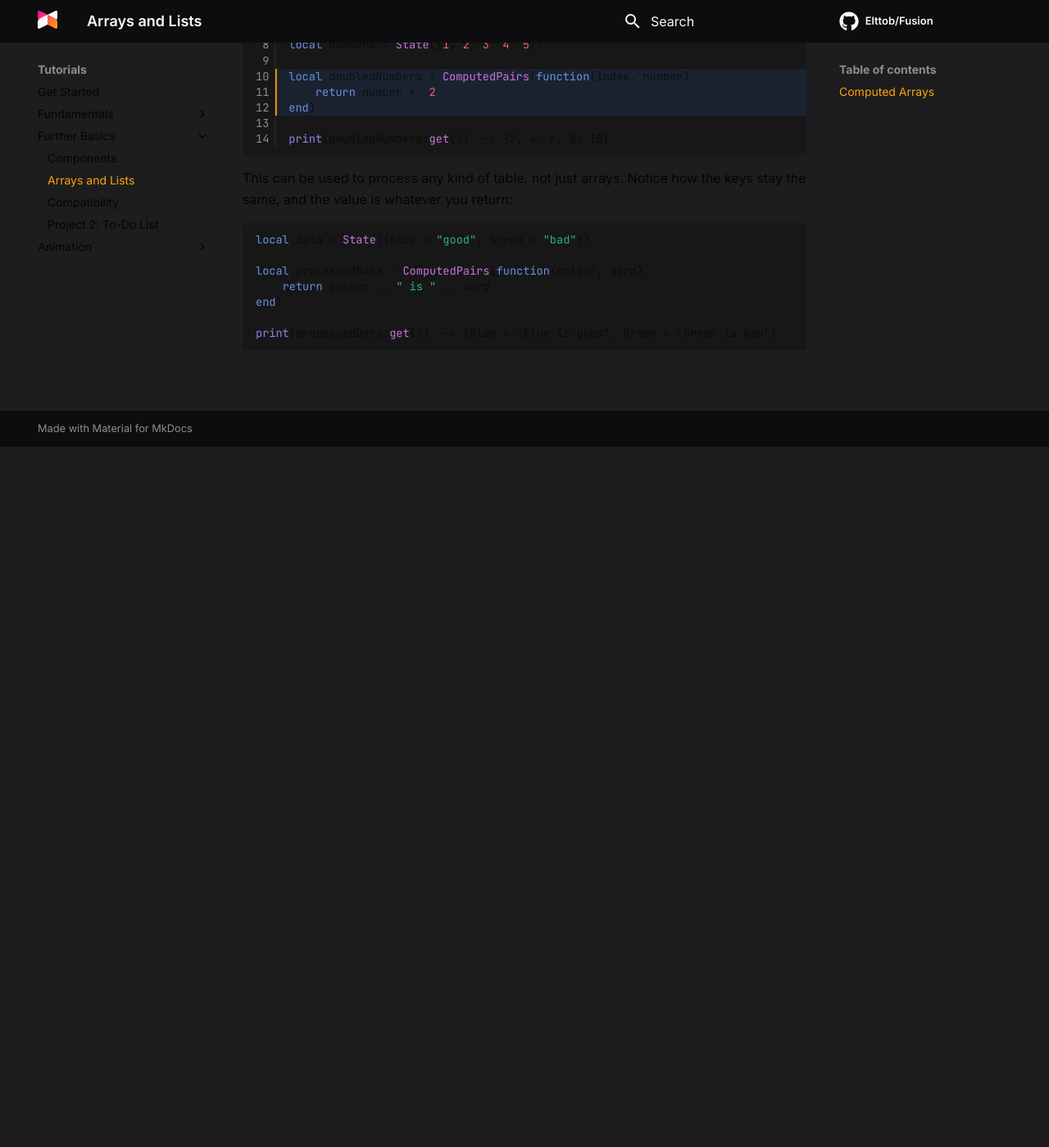
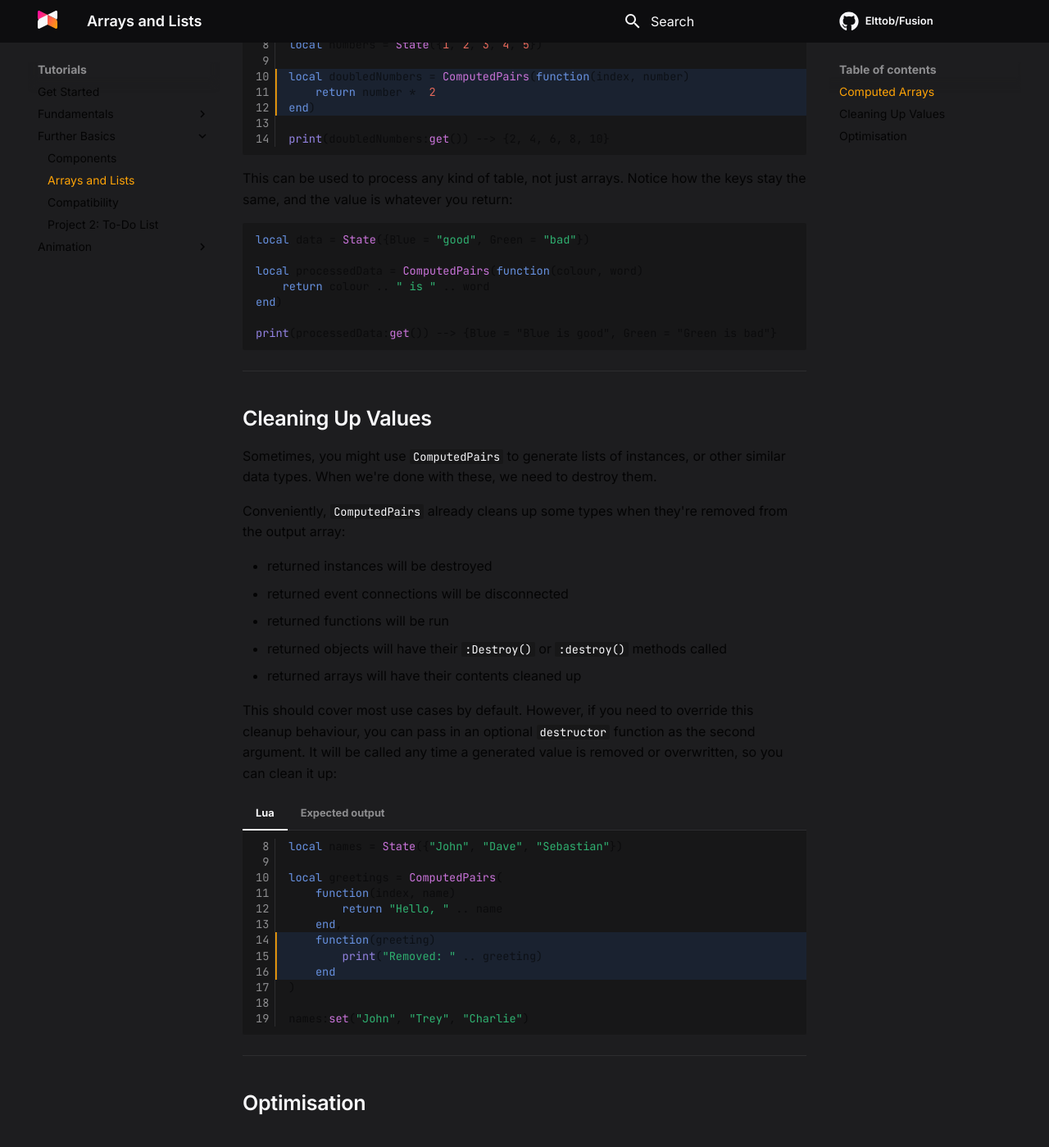
Before and after one commit to dphfox/Fusion, an MkDocs documentation site: the page built from docs/tutorials/further-basics/arrays-and-lists.md, in a window 1280 px wide and 1400 px high, scrolled down 1083 px. Shown: the whole window at 82% size. Built offline with MkDocs 1.6.1 and Material for MkDocs 9.7.7, drawn with Linux system fonts in a browser that asks for light colours; comment, search, counter and statistics services are not loaded; before the commit the page ends 1628 px from its top, so only the background shows below that.

Commit message:
Cleaning Up Values for Arrays and Lists

````diff
--- a/docs/tutorials/further-basics/arrays-and-lists.md
+++ b/docs/tutorials/further-basics/arrays-and-lists.md
@@ -77,3 +77,49 @@ end)
 
 print(processedData:get()) --> {Blue = "Blue is good", Green = "Green is bad"}
 ```
+
+-----
+
+## Cleaning Up Values
+
+Sometimes, you might use `ComputedPairs` to generate lists of instances, or
+other similar data types. When we're done with these, we need to destroy them.
+
+Conveniently, `ComputedPairs` already cleans up some types when they're removed
+from the output array:
+
+- returned instances will be destroyed
+- returned event connections will be disconnected
+- returned functions will be run
+- returned objects will have their `:Destroy()` or `:destroy()` methods called
+- returned arrays will have their contents cleaned up
+
+This should cover most use cases by default. However, if you need to override
+this cleanup behaviour, you can pass in an optional `destructor` function as
+the second argument. It will be called any time a generated value is removed or
+overwritten, so you can clean it up:
+
+=== "Lua"
+	```Lua linenums="8" hl_lines="7-9"
+	local names = State({"John", "Dave", "Sebastian"})
+
+	local greetings = ComputedPairs(
+		function(index, name)
+			return "Hello, " .. name
+		end,
+		function(greeting)
+			print("Removed: " .. greeting)
+		end
+	)
+
+	names:set("John", "Trey", "Charlie")
+	```
+=== "Expected output"
+	```
+	Removed: Hello, Dave
+	Removed: Hello, Sebastian
+	```
+
+-----
+
+## Optimisation
````
